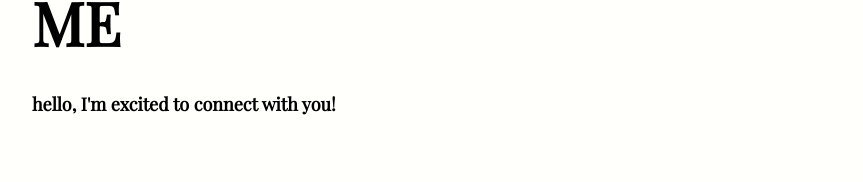
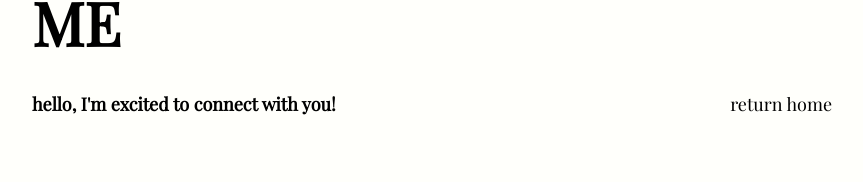
Before and after one commit to campbelllm/portfolio, a React (Create React App) app: page /contact in a window 1280 px wide. Shown: the part 178-360 px from the top of the page, without its empty margins (208-1071 px from the left). Built offline with nearby package versions, Linux system fonts and the light colour scheme.

Commit message:
home link on contact page

```diff
--- a/src/components/Contact/Contact.js
+++ b/src/components/Contact/Contact.js
@@ -26,6 +26,7 @@ const Contact = () => {
         </Title>
         <HelloNote>
           <p>hello, I'm excited to connect with you!</p>
+          <a href="/">return home</a>
         </HelloNote>
         </ContactHead>
         <ContactForm>
--- a/src/components/Contact/contactStyledComponents.js
+++ b/src/components/Contact/contactStyledComponents.js
@@ -47,11 +47,27 @@ export const Title = styled.div`
   }
 `;
 export const HelloNote = styled.div`
+  display: flex;
+  justify-content: space-between;
   margin: 30px 0;
   width: 100%;
+
   & p {
     text-align: left;
     font-weight: bold;
+  }
+  & a {
+    text-decoration: none;
+    color: black;
+    float: right;
+    background-image: linear-gradient(black, black);
+    background-size: 0 1px, auto;
+    background-repeat: no-repeat;
+    background-position: center bottom;
+    transition: all 0.2s ease-out;
+  }
+  & a:hover {
+    background-size: 100% 1px, auto;
   }
 `;
 
```
